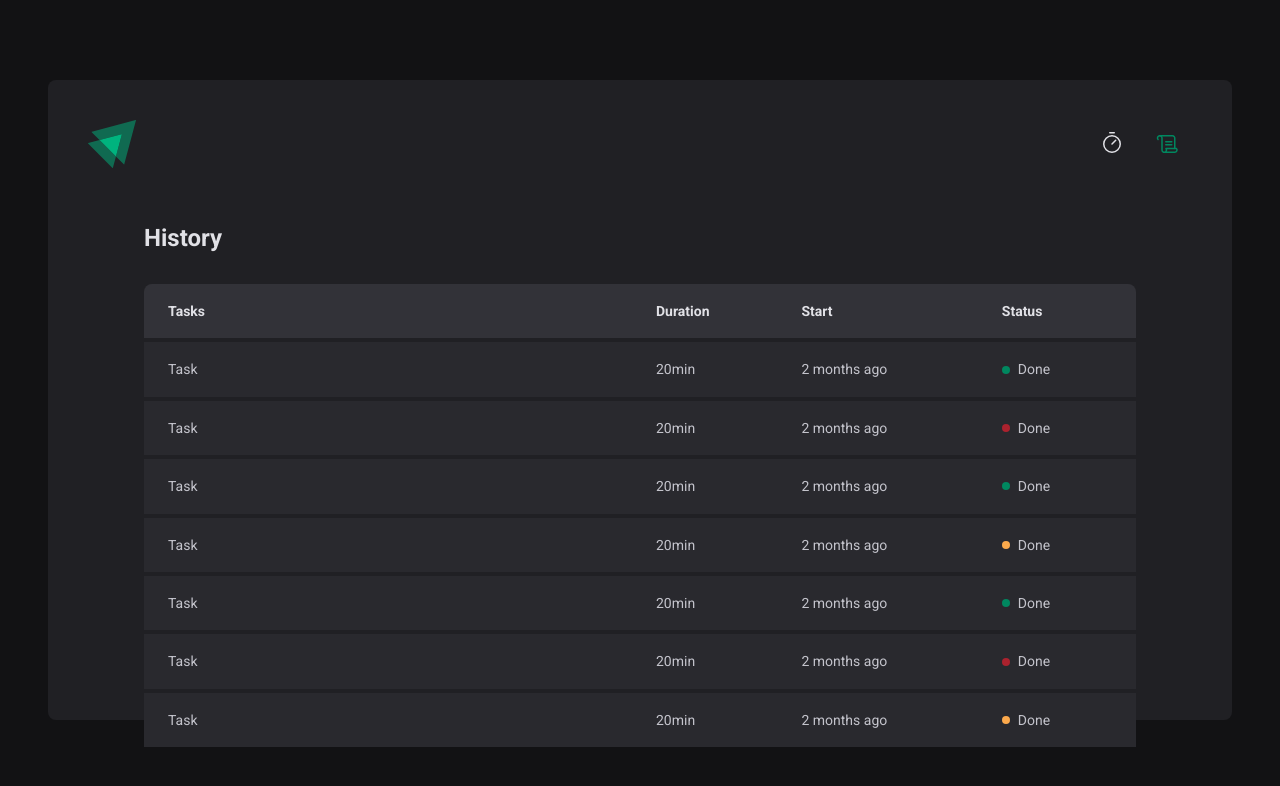
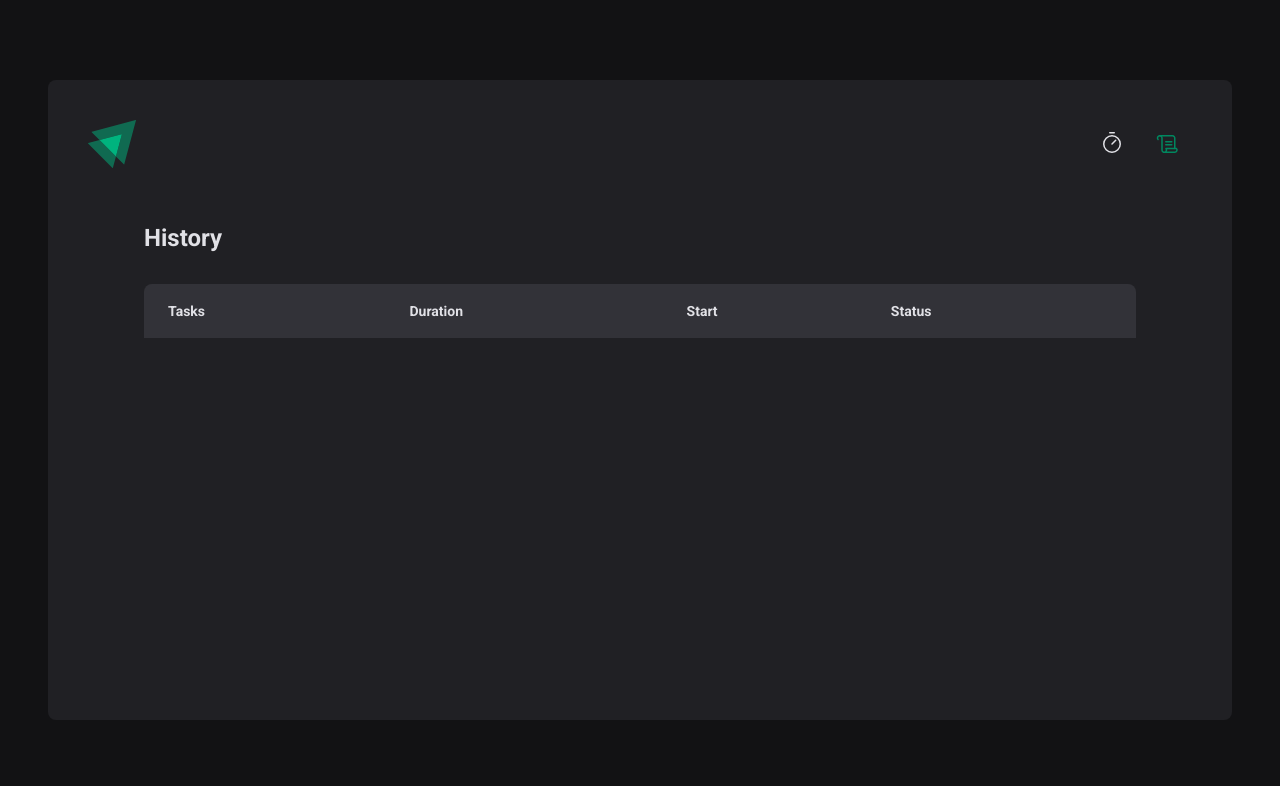
Before and after one commit to eduaardofranco/pomodoro-ts, a React (Vite) app: page /history in a window 1280 px wide. Shown: the top 786 px of the page. Built offline with nearby package versions, Linux system fonts and the light colour scheme.

Commit message:
show history cycles

```diff
--- a/src/pages/History/index.tsx
+++ b/src/pages/History/index.tsx
@@ -4,7 +4,6 @@ import { CyclesContext } from "../../contexts/CyclesContext";
 
 export function History() {
     const { cycles } = useContext(CyclesContext)
-    console.log(cycles)
     return(
         <HistoryContainer>
             <h1>History</h1>
@@ -19,62 +18,29 @@ export function History() {
                         </tr>
                     </thead>
                     <tbody>
-                        <tr>
-                            <td>Task</td>
-                            <td>20min</td>
-                            <td>2 months ago</td>
-                            <td>
-                                <Status statusColor="green">Done</Status>
-                            </td>
-                        </tr>
-                        <tr>
-                            <td>Task</td>
-                            <td>20min</td>
-                            <td>2 months ago</td>
-                            <td>
-                                <Status statusColor="red">Done</Status>
-                            </td>
-                        </tr>
-                        <tr>
-                            <td>Task</td>
-                            <td>20min</td>
-                            <td>2 months ago</td>
-                            <td>
-                                <Status statusColor="green">Done</Status>
-                            </td>
-                        </tr>
-                        <tr>
-                            <td>Task</td>
-                            <td>20min</td>
-                            <td>2 months ago</td>
-                            <td>
-                                <Status statusColor="yellow">Done</Status>
-                            </td>
-                        </tr>
-                        <tr>
-                            <td>Task</td>
-                            <td>20min</td>
-                            <td>2 months ago</td>
-                            <td>
-                                <Status statusColor="green">Done</Status>
-                            </td>
-                        </tr>
-                        <tr>
-                            <td>Task</td>
-                            <td>20min</td>
-                            <td>2 months ago</td>
-                            <td>
-                                <Status statusColor="red">Done</Status>
-                            </td>
-                        </tr>
-                        <tr>
-                            <td>Task</td>
-                            <td>20min</td>
-                            <td>2 months ago</td>
-                            <td>
-                                <Status statusColor="yellow">Done</Status>
-                            </td>
-                        </tr>
+                        { cycles && cycles.map(cycle => {
+                            return (
+                                /*
+                                id: string,
+                                    task: string,
+                                    minutesAmount: number,
+                                    startDate: Date,
+                                    interruptedDate?: Date,
+                                    finishedDate?: Date
+                                */
+                                <tr key={cycle.id}>
+                                    <td>{cycle.task}</td>
+                                    <td>{cycle.minutesAmount} minutes</td>
+                                    <td>{cycle.startDate.toISOString()}</td>
+                                    <td>
+                                        { cycle.finishedDate && <Status statusColor="green">Done</Status> }
+                                        { cycle.interruptedDate && <Status statusColor="red">Interrupted</Status> }
+                                        { !cycle.finishedDate && !cycle.interruptedDate && <Status statusColor="yellow">in progress</Status> }
+                                    </td>
+                                </tr>
+                            )
+
+                        })}
                     </tbody>
                 </table>
             </HistoryList>
--- a/src/pages/Home/Components/NewCycleForm/index.tsx
+++ b/src/pages/Home/Components/NewCycleForm/index.tsx
@@ -32,7 +32,7 @@ export function NewCycleForm () {
                 placeholder="0:0"
                 step={1}
                 max={60}
-                min={5}
+                min={1}
                 {...register('minutesAmount', {valueAsNumber: true})}
                 disabled={!!activeCycle}
             />
```
